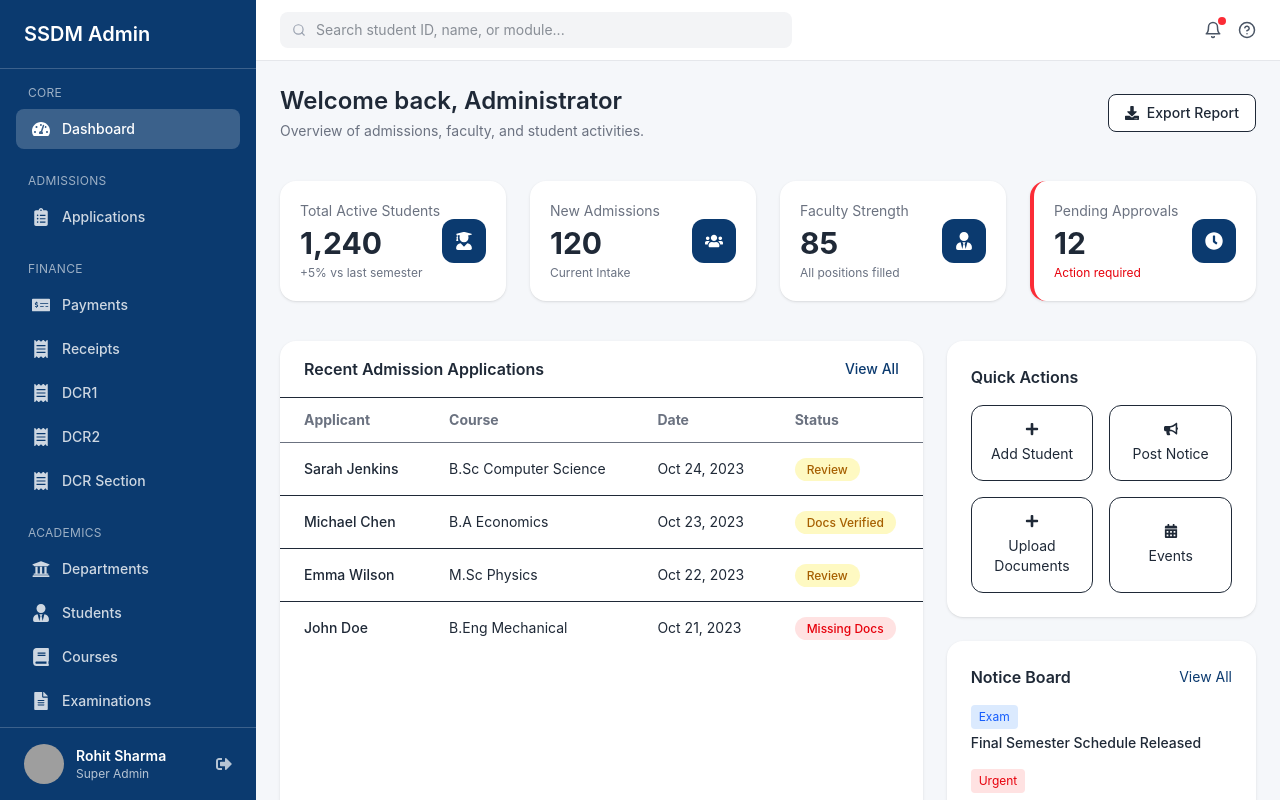
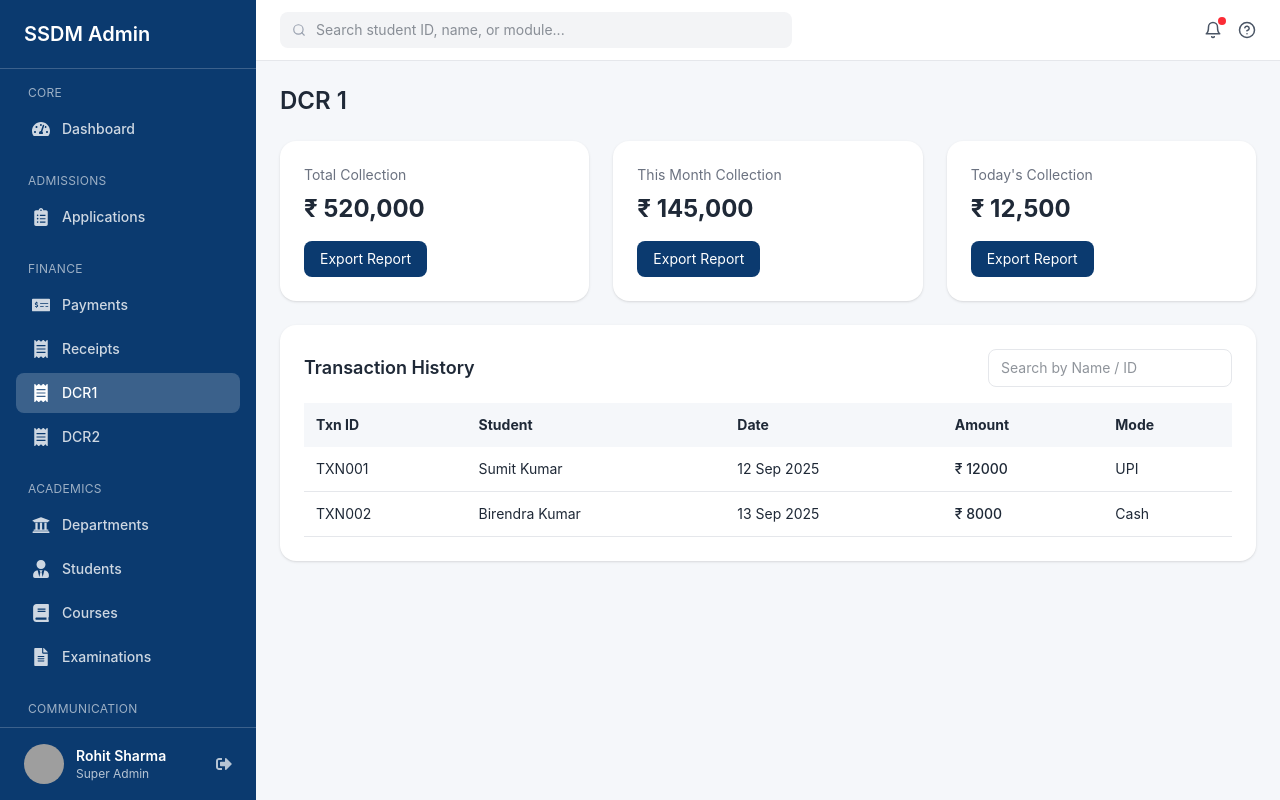
Before and after one commit to vaastman/CMS-Frontend, a React (Vite) app: page /admin/dcr1 in a window 1280 px wide. Before the commit this address led to /admin. Built offline with nearby package versions, Linux system fonts and the light colour scheme; sample sign-in values are in the browser's storage; grey boxes are pictures that could not be loaded.

Commit message:
modifying student features

```diff
--- a/src/components/CollectionCard.jsx
+++ b/src/components/CollectionCard.jsx
@@ -1,14 +1,29 @@
 const CollectionCard = ({ title, amount }) => {
   return (
-    <div className="bg-[color:var(--color-surface)] rounded-2xl shadow-sm p-6 flex flex-col justify-between">
+    <div
+      className="rounded-2xl shadow-sm p-6 flex flex-col justify-between"
+      style={{ backgroundColor: "var(--color-surface)" }}
+    >
       <div>
-        <p className="text-sm text-gray-500">{title}</p>
-        <h2 className="text-2xl font-bold text-[color:var(--color-text)] mt-2">
+        <p
+          className="text-sm"
+          style={{ color: "var(--color-text-secondary)" }}
+        >
+          {title}
+        </p>
+
+        <h2
+          className="text-2xl font-bold mt-2"
+          style={{ color: "var(--color-text-primary)" }}
+        >
           ₹ {amount.toLocaleString()}
         </h2>
       </div>
 
-      <button className="mt-4 self-start bg-[color:var(--color-primary)] text-white text-sm px-4 py-2 rounded-lg hover:opacity-90">
+      <button
+        className="mt-4 self-start text-sm px-4 py-2 rounded-lg text-white"
+        style={{ backgroundColor: "var(--color-primary)" }}
+      >
         Export Report
       </button>
     </div>
--- a/src/components/TransactionTable.jsx
+++ b/src/components/TransactionTable.jsx
@@ -3,27 +3,39 @@ import { useState } from "react";
 const TransactionTable = ({ data }) => {
   const [search, setSearch] = useState("");
 
-  const filteredData = data.filter(txn =>
-    txn.student.toLowerCase().includes(search.toLowerCase()) ||
-    txn.id.includes(search)
+  const filteredData = data.filter(
+    (txn) =>
+      txn.student.toLowerCase().includes(search.toLowerCase()) ||
+      txn.id.toLowerCase().includes(search.toLowerCase())
   );
 
   return (
-    <div className="bg-[color:var(--color-surface)] rounded-2xl shadow-sm p-6">
+    <div
+      className="rounded-2xl shadow-sm p-6"
+      style={{ backgroundColor: "var(--color-surface)" }}
+    >
       <div className="flex justify-between items-center mb-4">
-        <h3 className="text-lg font-semibold">Transaction History</h3>
+        <h3 className="text-lg font-semibold">
+          Transaction History
+        </h3>
+
         <input
           type="text"
           placeholder="Search by Name / ID"
           value={search}
           onChange={(e) => setSearch(e.target.value)}
-          className="border rounded-lg px-3 py-2 text-sm focus:outline-none focus:ring-2 focus:ring-blue-400"
+          className="px-3 py-2 text-sm rounded-lg border outline-none"
+          style={{
+            borderColor: "var(--color-divider)",
+          }}
         />
       </div>
 
       <div className="overflow-x-auto">
         <table className="w-full text-sm">
-          <thead className="bg-gray-100 text-gray-600">
+          <thead
+            style={{ backgroundColor: "var(--color-page)" }}
+          >
             <tr>
               <th className="p-3 text-left">Txn ID</th>
               <th className="p-3 text-left">Student</th>
@@ -32,13 +44,20 @@ const TransactionTable = ({ data }) => {
               <th className="p-3 text-left">Mode</th>
             </tr>
           </thead>
+
           <tbody>
             {filteredData.map((txn) => (
-              <tr key={txn.id} className="border-b hover:bg-gray-50">
+              <tr
+                key={txn.id}
+                className="border-b hover:bg-gray-50"
+                style={{ borderColor: "var(--color-divider)" }}
+              >
                 <td className="p-3">{txn.id}</td>
                 <td className="p-3">{txn.student}</td>
                 <td className="p-3">{txn.date}</td>
-                <td className="p-3 font-medium">₹ {txn.amount}</td>
+                <td className="p-3 font-medium">
+                  ₹ {txn.amount}
+                </td>
                 <td className="p-3">{txn.mode}</td>
               </tr>
             ))}
--- a/src/components/layout/Sidebar.jsx
+++ b/src/components/layout/Sidebar.jsx
@@ -70,11 +70,11 @@ const Sidebar = () => {
           path: "/admin/dcr2",
           icon: <FaReceipt />,
         },
-        {
-          name: "DCR Section",
-          path: "/admin/dcr-section",
-          icon: <FaReceipt />,
-        },
+        // {
+        //   name: "DCR Section",
+        //   path: "/admin/dcr-section",
+        //   icon: <FaReceipt />,
+        // },
       ],
     },
 
--- a/src/pages/Admin/Payments/Dcr1.jsx
+++ b/src/pages/Admin/Payments/Dcr1.jsx
@@ -1,9 +1,39 @@
-import React from 'react'
+import CollectionCard from "../../../components/CollectionCard";
+import TransactionTable from "../../../components/TransactionTable";
+
+const transactions = [
+  {
+    id: "TXN001",
+    student: "Sumit Kumar",
+    date: "12 Sep 2025",
+    amount: 12000,
+    mode: "UPI",
+  },
+  {
+    id: "TXN002",
+    student: "Birendra Kumar",
+    date: "13 Sep 2025",
+    amount: 8000,
+    mode: "Cash",
+  },
+];
 
 const Dcr1 = () => {
   return (
-    <div>Dcr1</div>
-  )
-}
+    <div className="space-y-6">
+      <h1 className="text-2xl font-semibold">DCR 1</h1>
 
-export default Dcr1
+      {/* Collection Cards */}
+      <div className="grid grid-cols-1 md:grid-cols-3 gap-6">
+        <CollectionCard title="Total Collection" amount={520000} />
+        <CollectionCard title="This Month Collection" amount={145000} />
+        <CollectionCard title="Today's Collection" amount={12500} />
+      </div>
+
+      {/* Transactions */}
+      <TransactionTable data={transactions} />
+    </div>
+  );
+};
+
+export default Dcr1;
--- a/src/pages/Admin/Payments/Dcr2.jsx
+++ b/src/pages/Admin/Payments/Dcr2.jsx
@@ -1,18 +1,30 @@
-import React,{useState} from 'react'
+import CollectionCard from "../../../components/CollectionCard";
+import TransactionTable from "../../../components/TransactionTable";
 
-// reusable card
-const StatCard = ({title,amount})=>{
-    <div className='bg-white rounded-2xl shadow p-5'>
-        <h3>{title}</h3>
-        <p>{amount}</p>
-        <button>Export Report</button>
-    </div>
-}
+const transactions = [
+  {
+    id: "TXN101",
+    student: "Amit Singh",
+    date: "14 Sep 2025",
+    amount: 15000,
+    mode: "Card",
+  },
+];
 
 const Dcr2 = () => {
   return (
-    <div>Dcr2</div>
-  )
-}
+    <div className="space-y-6">
+      <h1 className="text-2xl font-semibold">DCR 2</h1>
 
-export default Dcr2
+      <div className="grid grid-cols-1 md:grid-cols-3 gap-6">
+        <CollectionCard title="Total Collection" amount={320000} />
+        <CollectionCard title="This Month Collection" amount={98000} />
+        <CollectionCard title="Today's Collection" amount={6000} />
+      </div>
+
+      <TransactionTable data={transactions} />
+    </div>
+  );
+};
+
+export default Dcr2;
--- a/src/routes/AdminRoutes.jsx
+++ b/src/routes/AdminRoutes.jsx
@@ -17,8 +17,10 @@ import Departments from "../pages/Admin/Departments/Departments";
 import AuditLogs from "../pages/Admin/AuditLogs";
 import Sessions from "../pages/Admin/Sessions";
 // import DCRSection from "../pages/Admin/Payments/DCRSection";
-import Finance from "../pages/Admin/Payments/Finance";
+// import Finance from "../pages/Admin/Payments/Finance";
 import Students from "../pages/Admin/academics/Students";
+import Dcr1 from "../pages/Admin/Payments/Dcr1";
+import Dcr2 from "../pages/Admin/Payments/Dcr2";
 
 const AdminRoutes = () => {
   return (
@@ -42,7 +44,9 @@ const AdminRoutes = () => {
         <Route path="notices" element={<Notices />} />
         <Route path="settings" element={<Setting />} />
         <Route path="sessions" element={<Sessions />} />
-        <Route path="dcr-section" element={<Finance />} />
+        {/* <Route path="dcr-section" element={<Finance />} /> */}
+        <Route path="dcr1" element={<Dcr1 />} />
+        <Route path="dcr2" element={<Dcr2 />} />
 
         <Route path="*" element={<Navigate to="/admin" replace />} />
       </Routes>
```
